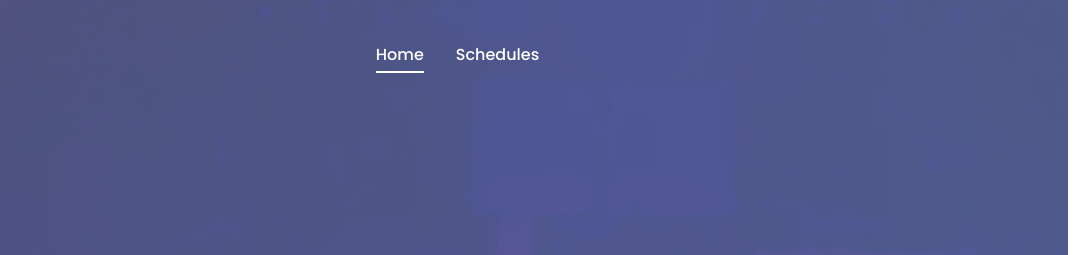
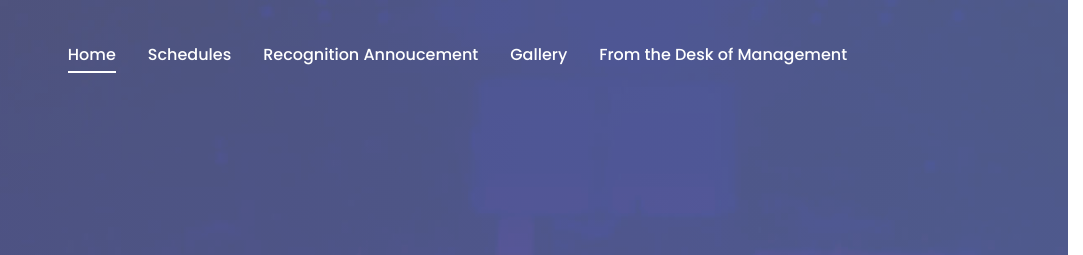
Before and after one commit to ahsannomani/ahsannomani.github.io, a plain HTML site: page index.html in a window 1280 px wide. Shown: the top 255 px of the page, 197-1280 px from the left. Drawn offline with nearby package versions, Linux system fonts and the light colour scheme; files whose address does not match are found by name.

Commit message:
Update index.html

```diff
--- a/index.html
+++ b/index.html
@@ -87,6 +87,15 @@
                                     </li>
                                     <li class="nav-item">
                                         <a class="page-scroll" href="#event">Schedules</a>
+                                    </li>
+				    <li class="nav-item active">
+                                        <a class="page-scroll" href="#recognition">Recognition Annoucement</a>
+                                    </li>
+                                    <li class="nav-item">
+                                        <a class="page-scroll" href="#gallery">Gallery</a>
+                                    </li>
+   				    <li class="nav-item">
+                                        <a class="page-scroll" href="#management">From the Desk of Management</a>
                                     </li>
                                 </ul>
                             </div>
```
